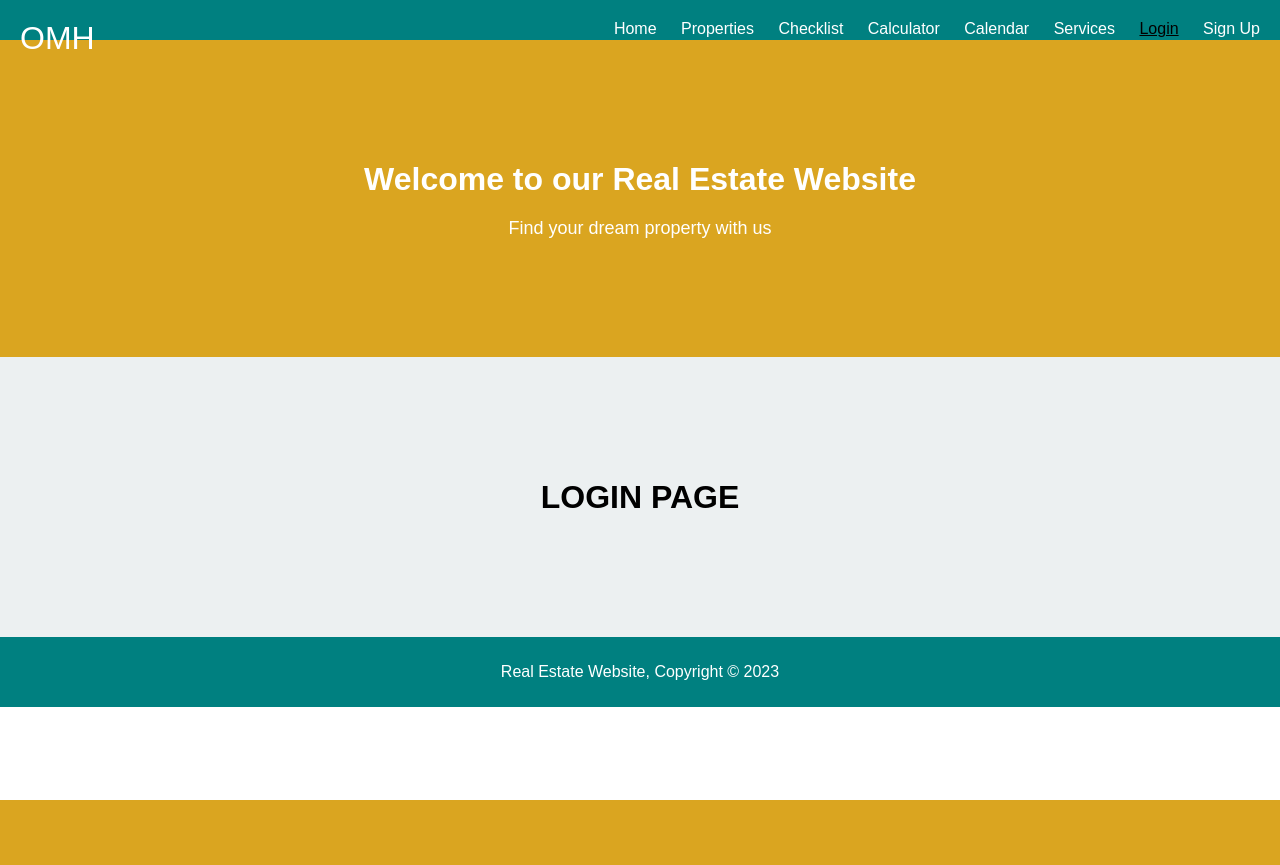
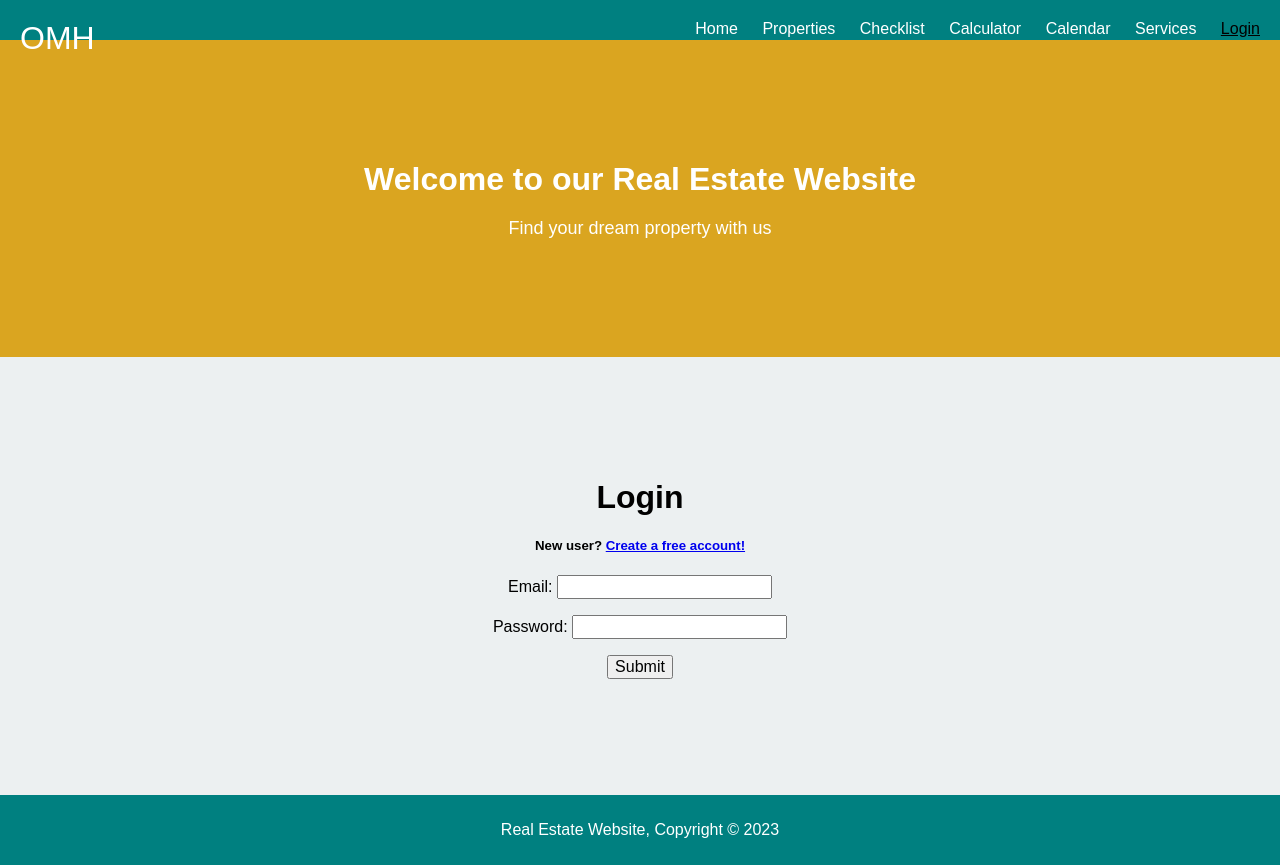
Before and after one commit to jpferner/ownmyhome, a Flask app: page /login in a window 1280 px wide. Before the commit the page ends 800 px from the top, so only its background shows below. Run offline with Flask 3, Linux system fonts and the light colour scheme.

Commit message:
Created new login page, removed Sign Up from navbar in header.html, added new LoginForm class to forms.py

```diff
--- a/app/forms.py
+++ b/app/forms.py
@@ -38,4 +38,14 @@ class SignUpForm(FlaskForm):
 
     create_account = SubmitField("Create Account")
 
+
+class LoginForm(FlaskForm):
+    email = StringField("Email:",
+                        validators=[InputRequired(), Email(granular_message=True)])
+
+    # did not set password validators for login page; will flash message if invalid password
+    password = PasswordField("Password:", validators=[InputRequired()])
+
+    submit = SubmitField('Submit')
+
     # IF NEEDED...Custom Form Validation Methods - Will run automatically with WTForms
--- a/app/routes.py
+++ b/app/routes.py
@@ -1,9 +1,10 @@
 from flask import render_template, flash, redirect, url_for, request, jsonify
-
 
 from app import app
 from app import data_manager
-from app.forms import SignUpForm  # used for sign_up() view
+from app.forms import SignUpForm, LoginForm  # used for sign_up() view and login() view
+from flask_login import UserMixin, login_user, LoginManager, login_required, logout_user, current_user
+
 # from app.models import Property
 
 # Load checklist data from file
@@ -95,9 +96,13 @@ def login():
     - If the request is a GET request: the rendered login.html template.
     - If the request is a POST request: a redirect to the index page.
     """
-    if request.method == 'POST':
-        return redirect(url_for('index'))
-    return render_template('login.html')
+
+    # if request.method == 'POST':
+    #     return redirect(url_for('index'))
+
+    form = LoginForm()
+    return render_template('login.html', form=form)
+
 
 @app.route('/sign-up', methods=['GET', 'POST'])
 def sign_up():
@@ -105,11 +110,12 @@ def sign_up():
 
     # Validate the Sign-Up form
     if signup_form.validate_on_submit():
-        flash('Account created!', category='success')
-        return redirect(url_for('sign_up'))
+        flash('Account created! Please use your credentials to log in.', category='success')
+        return redirect(url_for('login'))
         # return redirect(url_for())
 
     return render_template('sign_up.html', form=signup_form)
+
 
 @app.route('/calculator', methods=['GET', 'POST'])
 def calculator():
--- a/app/templates/header.html
+++ b/app/templates/header.html
@@ -23,7 +23,6 @@
             <li><a href="{{ url_for('calendar') }}">Calendar</a></li>
             <li><a href="{{ url_for('services') }}">Services</a></li>
             <li><a href="{{ url_for('login') }}">Login</a></li>
-            <li><a href="{{ url_for('sign_up') }}">Sign Up</a></li>
           </ul>
         </nav>
       </div>
--- a/app/templates/login.html
+++ b/app/templates/login.html
@@ -6,7 +6,38 @@
   </div>
 </section>
 
-<aside>
-  <h1>LOGIN PAGE</h1>
+<!-- Displays success message at top of screen if user sign up information is valid -->
+{% for category, message in get_flashed_messages(with_categories=true) %}
+    <p class="{{ category }}" style="background-color: #4CAF50; font-weight: bold;
+color: white">{{ message }}</p>
+{% endfor %}
+
+
+<aside id="login">
+    <div id="login-form">
+        <h1>Login</h1>
+        <h5>New user? <a href="{{ url_for('sign_up') }}">Create a free account!</a></h5>
+
+        <form method="POST">
+            {{ form.hidden_tag() }}  <!-- creates CSRF token -->
+
+            <p>
+                {{ form.email.label }}
+                {{ form.email() }}
+            </p>
+
+
+            <p>
+                {{ form.password.label }}
+                {{ form.password() }}
+            </p>
+
+
+            <p>
+                {{ form.submit }}
+            </p>
+
+        </form>
+    </div>
 </aside>
 {% include 'footer.html' %}
```
Also changed, not shown: app/templates/sign_up.html (+6 -5 lines).
